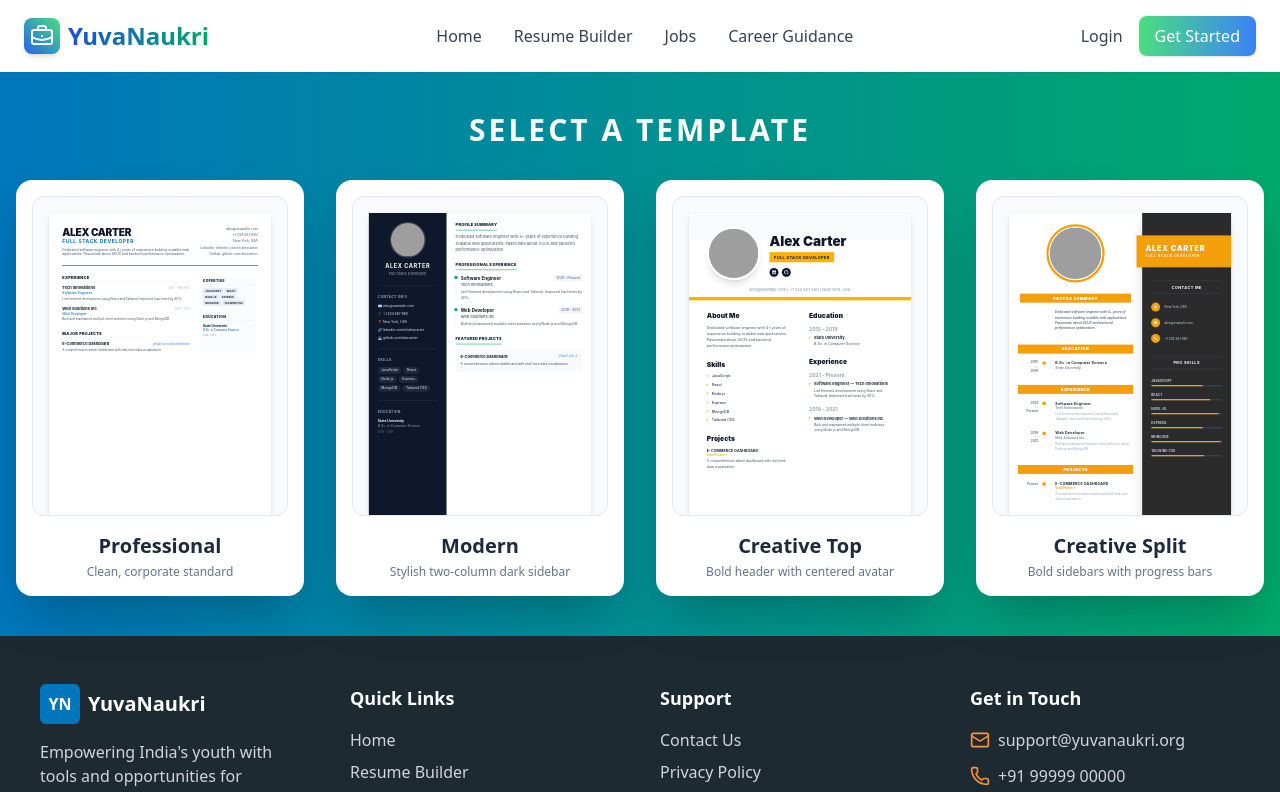
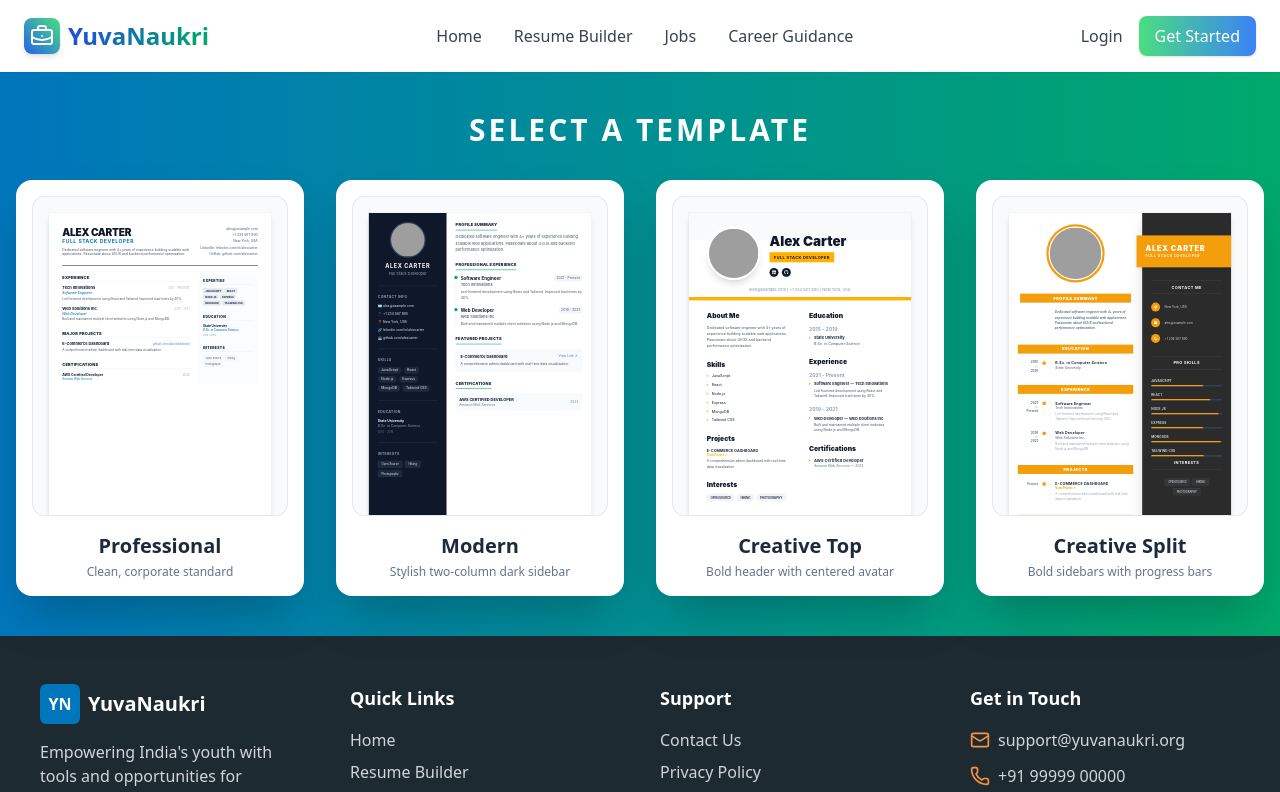
Before and after one commit to talhaaa16/resume-builder, a React (Create React App) app in the folder frontend/: page /resume-builder in a window 1280 px wide. Shown: the top 792 px of the page. Built offline with nearby package versions, Linux system fonts and the light colour scheme; sample sign-in values are in the browser's storage; grey boxes are pictures that could not be loaded.

Commit message:
feat: implement certifications and interests sections in builder and all templates

```diff
--- a/frontend/src/components/templates/Creative1Template.jsx
+++ b/frontend/src/components/templates/Creative1Template.jsx
@@ -95,6 +95,18 @@ export default function Creative1Template({ form, resumeRef }) {
               </div>
             </section>
           )}
+           {form.interests?.some(s => s) && (
+             <section>
+               <h2 className="text-2xl font-black mb-4 text-slate-900">Interests</h2>
+               <div className="flex flex-wrap gap-2">
+                 {form.interests.map((interest, i) => interest && (
+                   <span key={i} className="px-3 py-1 bg-slate-100 text-slate-700 rounded-full text-[11px] font-bold border border-slate-200 uppercase tracking-tighter">
+                     {interest}
+                   </span>
+                 ))}
+               </div>
+             </section>
+           )}
         </div>
 
         <div className="flex flex-col gap-10">
@@ -137,6 +149,22 @@ export default function Creative1Template({ form, resumeRef }) {
               </div>
             </section>
           )}
+           {form.certifications?.some(c => c.title) && (
+             <section>
+               <h2 className="text-2xl font-black mb-4 text-slate-900">Certifications</h2>
+               <div className="space-y-4">
+                 {form.certifications.map((c, i) => c.title && (
+                   <div key={i} className="flex items-start gap-3">
+                     <div className="w-0 h-0 border-y-4 border-y-transparent border-l-[6px] mt-1.5" style={{ borderLeftColor: themeColor }}></div>
+                     <div>
+                       <p className="font-bold text-slate-800 text-sm tracking-wide">{c.title}</p>
+                       <p className="text-slate-500 text-[12px] italic">{c.issuer} {c.date && `— ${c.date}`}</p>
+                     </div>
+                   </div>
+                 ))}
+               </div>
+             </section>
+           )}
         </div>
       </div>
     </div>
--- a/frontend/src/components/templates/Creative2Template.jsx
+++ b/frontend/src/components/templates/Creative2Template.jsx
@@ -114,6 +114,26 @@ export default function Creative2Template({ form, resumeRef }) {
             </div>
           </div>
         )}
+        {/* Certifications */}
+        {form.certifications?.some(c => c.title) && (
+          <div className="mt-10">
+            <div className="text-center font-black tracking-widest uppercase text-white py-1.5 mb-6 text-sm shadow-sm" style={{ backgroundColor: themeColor }}>Certifications</div>
+            <div className="flex flex-col gap-5 pl-2 pr-4">
+               {form.certifications.map((c,i)=> c.title && (
+                 <div key={i} className="flex gap-4">
+                   <div className="w-16 shrink-0 text-right text-slate-400 font-bold text-[10px] uppercase leading-tight pt-1">
+                     Cert
+                   </div>
+                   <div className="w-2.5 h-2.5 mt-1.5 rounded-full bg-slate-300 shrink-0 shadow-sm"></div>
+                   <div className="border-l border-slate-100 pl-4 pb-1 w-full">
+                     <h4 className="font-bold text-slate-800 tracking-wider text-xs uppercase">{c.title}</h4>
+                     <p className="text-slate-400 text-[10px] italic">{c.issuer} {c.date && `| ${c.date}`}</p>
+                   </div>
+                 </div>
+               ))}
+            </div>
+          </div>
+        )}
       </div>
 
       {/* Right Column (Dark) */}
@@ -169,6 +189,18 @@ export default function Creative2Template({ form, resumeRef }) {
               </>
             )}
 
+            {form.interests?.some(s => s) && (
+              <>
+                <h3 className="font-bold tracking-widest uppercase border-y border-slate-600 py-3 mb-8 text-center text-white text-sm">Interests</h3>
+                <div className="flex flex-wrap gap-2 justify-center">
+                  {form.interests.map((interest, i) => interest && (
+                    <span key={i} className="bg-white/5 text-slate-300 px-3 py-1 rounded text-[10px] font-medium border border-white/10 uppercase tracking-tighter hover:bg-white/10 transition">
+                      {interest}
+                    </span>
+                  ))}
+                </div>
+              </>
+            )}
          </div>
       </div>
     </div>
--- a/frontend/src/components/templates/ModernTemplate.jsx
+++ b/frontend/src/components/templates/ModernTemplate.jsx
@@ -62,6 +62,21 @@ export default function ModernTemplate({ form, resumeRef }) {
           </>
         )}
 
+        {form.interests?.some(s => s) && (
+          <>
+            <div className="border-t border-slate-700 w-full"></div>
+            <div>
+              <h3 className="text-xs font-bold uppercase tracking-widest text-slate-400 mb-4">Interests</h3>
+              <div className="flex flex-wrap gap-2">
+                {form.interests.map((interest, i) => interest && (
+                  <span key={i} className="bg-slate-800 text-slate-300 px-3 py-1 rounded text-[10px] font-medium border border-slate-700">
+                    {interest}
+                  </span>
+                ))}
+              </div>
+            </div>
+          </>
+        )}
       </div>
 
       {/* Right Content Area (Light) */}
@@ -113,6 +128,22 @@ export default function ModernTemplate({ form, resumeRef }) {
           </section>
         )}
 
+        {form.certifications?.some(c => c.title) && (
+          <section>
+            <h3 className="text-sm font-black border-b-2 border-[#00A86B] mb-4 pb-2 uppercase text-slate-800 tracking-wider inline-block">Certifications</h3>
+            <div className="grid grid-cols-1 gap-4">
+              {form.certifications.map((c, i) => c.title && (
+                <div key={i} className="flex justify-between items-center bg-slate-50 p-3 rounded-lg border border-slate-100">
+                  <div>
+                    <h4 className="font-bold text-slate-900 text-sm uppercase">{c.title}</h4>
+                    <p className="text-slate-500 text-xs italic">{c.issuer}</p>
+                  </div>
+                  <span className="text-[10px] font-bold text-slate-400 uppercase tracking-widest">{c.date}</span>
+                </div>
+              ))}
+            </div>
+          </section>
+        )}
       </div>
     </div>
   );
--- a/frontend/src/components/templates/ProfessionalTemplate.jsx
+++ b/frontend/src/components/templates/ProfessionalTemplate.jsx
@@ -53,6 +53,20 @@ export default function ProfessionalTemplate({ form, resumeRef }) {
               ))}
             </section>
           )}
+           {form.certifications?.some(c => c.title) && (
+             <section>
+               <h3 className="text-sm font-black border-b border-slate-200 mb-3 pb-1 uppercase text-slate-800 tracking-wider">Certifications</h3>
+               {form.certifications.map((c, i) => c.title && (
+                 <div key={i} className="mb-3">
+                   <div className="flex justify-between font-bold text-slate-900 text-xs">
+                     <span>{c.title}</span>
+                     <span className="text-[10px] text-slate-400 font-normal">{c.date}</span>
+                   </div>
+                   <p className="text-[#0076BC] text-[10px] italic">{c.issuer}</p>
+                 </div>
+               ))}
+             </section>
+           )}
         </div>
 
         {/* Meta Content */}
@@ -80,6 +94,16 @@ export default function ProfessionalTemplate({ form, resumeRef }) {
               ))}
             </section>
           )}
+           {form.interests?.some(s => s) && (
+             <section>
+               <h3 className="text-xs font-black mb-3 uppercase text-slate-800 tracking-widest border-b border-slate-200 pb-1">Interests</h3>
+               <div className="flex flex-wrap gap-1">
+                 {form.interests.map((interest, i) => interest && (
+                   <span key={i} className="bg-slate-50 text-slate-600 px-2 py-0.5 rounded text-[9px] border border-slate-200">{interest}</span>
+                 ))}
+               </div>
+             </section>
+           )}
         </div>
       </div>
     </div>
--- a/frontend/src/pages/ResumeBuilder.jsx
+++ b/frontend/src/pages/ResumeBuilder.jsx
@@ -35,7 +35,9 @@ const MOCK_DATA = {
     { title: "E-Commerce Dashboard", link: "github.com/alex/dashboard", description: "A comprehensive admin dashboard with real-time data visualization." }
   ],
   template: "professional",
-  languages: ["English", "Spanish"]
+  languages: ["English", "Spanish"],
+  certifications: [{ title: "AWS Certified Developer", issuer: "Amazon Web Services", date: "2023" }],
+  interests: ["Open Source", "Hiking", "Photography"]
 };
 
 export default function ResumeBuilder() {
@@ -63,6 +65,8 @@ export default function ResumeBuilder() {
     skills: [""],
     projects: [{ title: "", link: "", description: "", technologies: "" }],
     languages: [""],
+    certifications: [{ title: "", issuer: "", date: "" }],
+    interests: [""],
     template: "professional",
     themeColor: "#0076BC",
     resumeId: null
@@ -245,7 +249,8 @@ export default function ResumeBuilder() {
                 {step === 3 && "Work Experience"}
                 {step === 4 && "Skills"}
                 {step === 5 && "Projects"}
-                {step === 6 && "Ready to Download!"}
+                {step === 6 && "Certifications & Interests"}
+                {step === 7 && "Ready to Download!"}
               </h2>
               <div className="flex gap-2">
                  <button onClick={saveResume} disabled={loading} className="bg-white/20 hover:bg-white/30 text-white p-2 rounded-lg transition">
@@ -383,6 +388,46 @@ export default function ResumeBuilder() {
               )}
 
               {step === 6 && (
+                <div className="space-y-8 animate-fadeIn">
+                  <div className="space-y-4">
+                    <div className="flex justify-between items-center">
+                      <h3 className="font-bold text-slate-700">Certifications</h3>
+                      <button onClick={() => addArrayItem("certifications", { title: "", issuer: "", date: "" })} className="bg-[#00A86B] text-white px-3 py-1 rounded text-sm flex items-center gap-1">
+                        <FaPlus /> Add
+                      </button>
+                    </div>
+                    {form.certifications.map((cert, index) => (
+                      <div key={index} className="p-4 border border-slate-100 rounded-lg bg-slate-50 relative">
+                        <button onClick={() => removeArrayItem(index, "certifications")} className="absolute top-2 right-2 text-red-400 hover:text-red-600"><FaTrash /></button>
+                        <Input label="Certification Title" value={cert.title} onChange={(e) => handleArrayChange(index, "title", e.target.value, "certifications")} />
+                        <div className="grid grid-cols-2 gap-2 mt-2">
+                          <Input label="Issuer" value={cert.issuer} onChange={(e) => handleArrayChange(index, "issuer", e.target.value, "certifications")} />
+                          <Input label="Date" value={cert.date} onChange={(e) => handleArrayChange(index, "date", e.target.value, "certifications")} />
+                        </div>
+                      </div>
+                    ))}
+                  </div>
+
+                  <div className="space-y-4 pt-4 border-t border-slate-100">
+                    <div className="flex justify-between items-center">
+                      <h3 className="font-bold text-slate-700">Interests / Hobbies</h3>
+                      <button onClick={() => addArrayItem("interests", "")} className="bg-[#00A86B] text-white px-3 py-1 rounded text-sm flex items-center gap-1">
+                        <FaPlus /> Add
+                      </button>
+                    </div>
+                    <div className="flex flex-wrap gap-2">
+                      {form.interests.map((interest, index) => (
+                        <div key={index} className="flex items-center bg-slate-100 px-2 py-1 rounded border border-slate-200">
+                          <input value={interest} onChange={(e) => handleArrayChange(index, null, e.target.value, "interests")} className="bg-transparent outline-none text-sm w-24" placeholder="e.g. Reading" />
+                          <button onClick={() => removeArrayItem(index, "interests")} className="text-red-400 ml-1"><FaTrash className="w-3 h-3"/></button>
+                        </div>
+                      ))}
+                    </div>
+                  </div>
+                </div>
+              )}
+
+              {step === 7 && (
                 <div className="text-center py-20 animate-fadeIn">
                    <FaDownload className="w-16 h-16 text-[#00A86B] mx-auto mb-6 opacity-30" />
                    <h3 className="text-xl font-bold text-slate-800 mb-2">Almost Done!</h3>
@@ -406,7 +451,7 @@ export default function ResumeBuilder() {
               >
                 <FaArrowLeft /> Back
               </button>
-              {step < 6 && (
+              {step < 7 && (
                 <button
                   onClick={nextStep}
                   className="bg-orange-500 text-white px-8 py-2 rounded-lg font-bold hover:bg-orange-600 flex items-center gap-2 shadow-lg transition"
```
